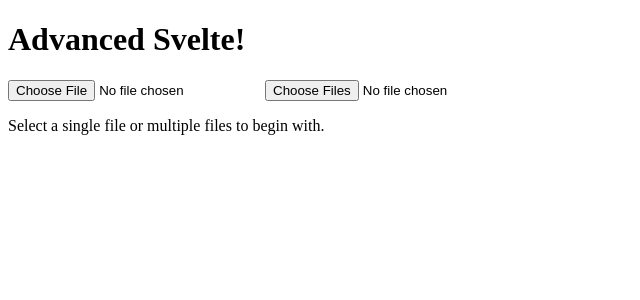
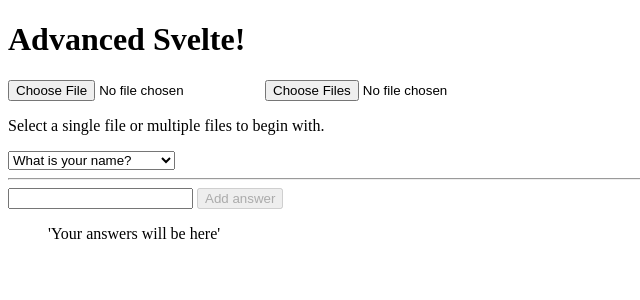
Before and after one commit to Waldemar-00/SVELTE-advanced-, a SvelteKit app: page / in a window 1280 px wide. Shown: the top 300 px of the page, without its empty margins (0-640 px from the left). Built offline with nearby package versions, Linux system fonts and the light colour scheme.

Commit message:
Svelte: used a select tag and option tags to get an object with data.

```diff
--- /dev/null
+++ b/src/components/Select.svelte
@@ -0,0 +1,39 @@
+<script>
+	// @ts-nocheck
+
+	let options = [
+		{ question: 'What is your name?', qst: 'Name: ' },
+		{ question: 'What is your sourname?', qst: 'Sourname: ' },
+		{ question: 'How old are you?', qst: 'Age: ' }
+	];
+	let answ;
+	let selected;
+	let answers = [];
+	$: {
+		console.log(answers);
+	}
+	function addedAnswerHandler() {
+		answers = [...answers, { answ, qst: selected.qst }];
+	}
+</script>
+
+<form on:submit|preventDefault={addedAnswerHandler}>
+	<select name="" id="" bind:value={selected}>
+		{#each options as option, index (index)}
+			<option value={option}>{option.question}</option>
+		{:else}
+			<p>No options!</p>
+		{/each}
+	</select>
+	<hr />
+	<input type="text" bind:value={answ} />
+	<button disabled={!answ}>Add answer</button>
+</form>
+
+<ul>
+	{#each answers as { answ, qst }, index (index)}
+		<li>{qst}{answ}</li>
+	{:else}
+		'Your answers will be here'
+	{/each}
+</ul>
--- a/src/routes/+page.svelte
+++ b/src/routes/+page.svelte
@@ -9,6 +9,7 @@
 	// import EachStatement from '../components/EachStatement.svelte';
 	// import Calculator from '../components/Calculator.svelte';
 	import FileUploader from '../components/FileUpload.svelte';
+	import Select from '../components/Select.svelte';
 	// import { counter } from '$lib/index';
 	// import { object } from '$lib/index';
 	// let persons = [
@@ -40,3 +41,4 @@
 />
 <Calculator /> -->
 <FileUploader />
+<Select />
```
